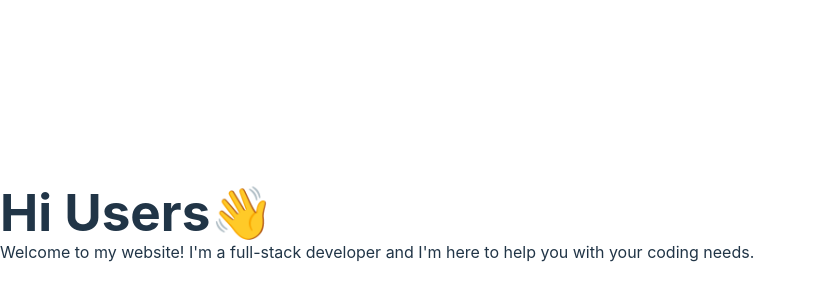
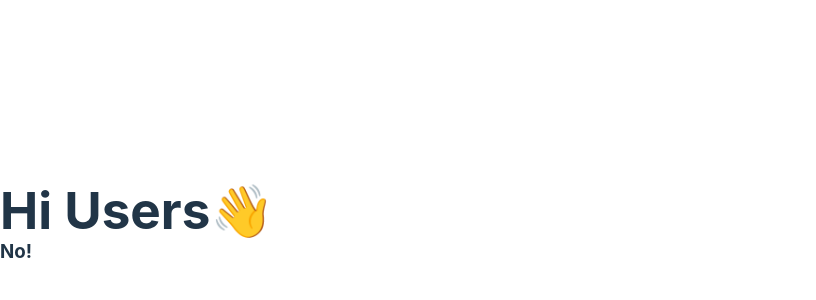
Before and after one commit to zokirjonmurotov/beta2, a React (Vite) app: page / in a window 1280 px wide. Shown: the part 176-476 px from the top of the page, without its empty margins (0-816 px from the left). Built offline with nearby package versions, Linux system fonts and the light colour scheme.

Commit message:
I edit App.js

```diff
--- a/src/App.jsx
+++ b/src/App.jsx
@@ -5,7 +5,7 @@ function App() {
   return (
     <div>
     <h1>Hi Users👋</h1>
-    <p>Welcome to my website! I'm a full-stack developer and I'm here to help you with your coding needs.</p>
+    <h3> No! </h3>
     </div>
   )
 }
```
